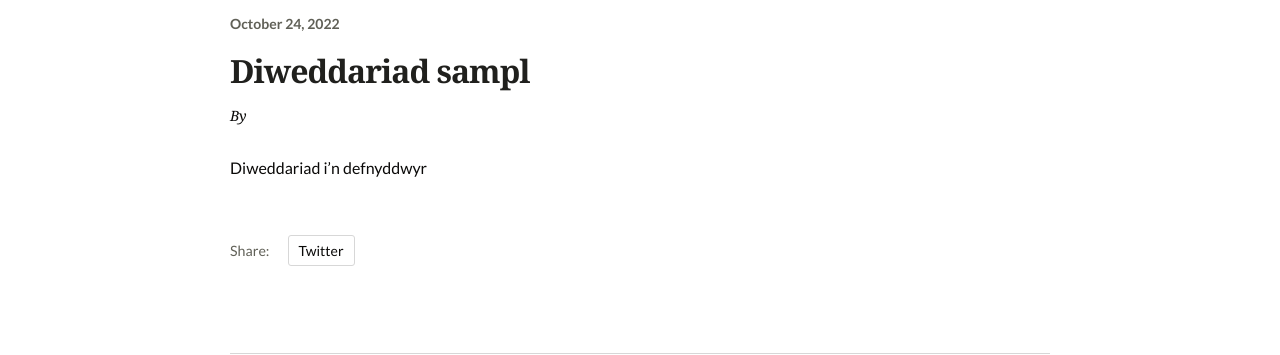
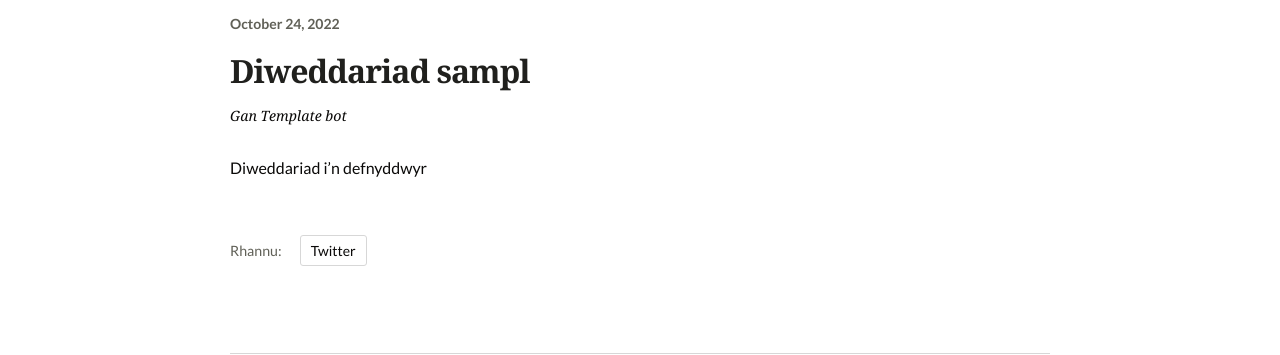
Before and after one commit to learnbymakingwales/project-site-template, a Jekyll site: the page built from cy/updates/_posts/2022-10-24-diweddariad-sampl.md, in a window 1280 px wide. Shown: the part 149-504 px from the top of the page. Built offline with Jekyll 4.4.1, drawn with Linux system fonts in a browser that asks for light colours.

Commit message:
Couple more welsh translations

```diff
--- a/_config.yml
+++ b/_config.yml
@@ -45,6 +45,8 @@ t:
     root: /en
     welcome: Welcome to
     team: team
+    by: by
+    share: share
   cy:
     title: Teitl y safle
     description: "Disgrifiwch eich gwefan"
@@ -52,3 +54,5 @@ t:
     root: /cy
     welcome: Croeso i
     team: tîm
+    by: gan
+    share: rhannu
--- a/_layouts/post.html
+++ b/_layouts/post.html
@@ -9,7 +9,7 @@ layout: default
       <time class="post-date" datetime="{{ page.date | date: "%Y-%m-%d" }}">{{page.date | date: "%B %-d, %Y" }}</time>
       <h1 class="post-title">{{page.title}}</h1>
       <div class="post-meta">
-        By <span class="post-author">{{ page.author }}</span>
+        {{ site.t[page.lang].by | capitalize }} <span class="post-author">{{ page.author }}</span>
       </div><!-- .post-meta -->
       {% if page.feature_image and page.feature_image != "" %}
       <figure class="post-thumbnail image-card width-wide">
@@ -23,7 +23,7 @@ layout: default
     </div><!-- .post-content -->
 
     <div class="post-share">
-      <span>Share:</span>
+      <span>{{ site.t[page.lang].share | capitalize }}:</span>
       <a target="_blank"
         href="https://twitter.com/intent/tweet?text={{ page.title | uri_escape }}&amp;url={{ page.url | absolute_url }}" rel="noopener">Twitter</a>
     </div><!-- .share-post -->
--- a/cy/updates/_posts/2022-10-24-diweddariad-sampl.md
+++ b/cy/updates/_posts/2022-10-24-diweddariad-sampl.md
@@ -4,6 +4,7 @@ layout: post
 lang: cy
 ref: sample-update
 hidetitle: True
+author: Template bot
 ---
 
 Diweddariad i'n defnyddwyr
```
